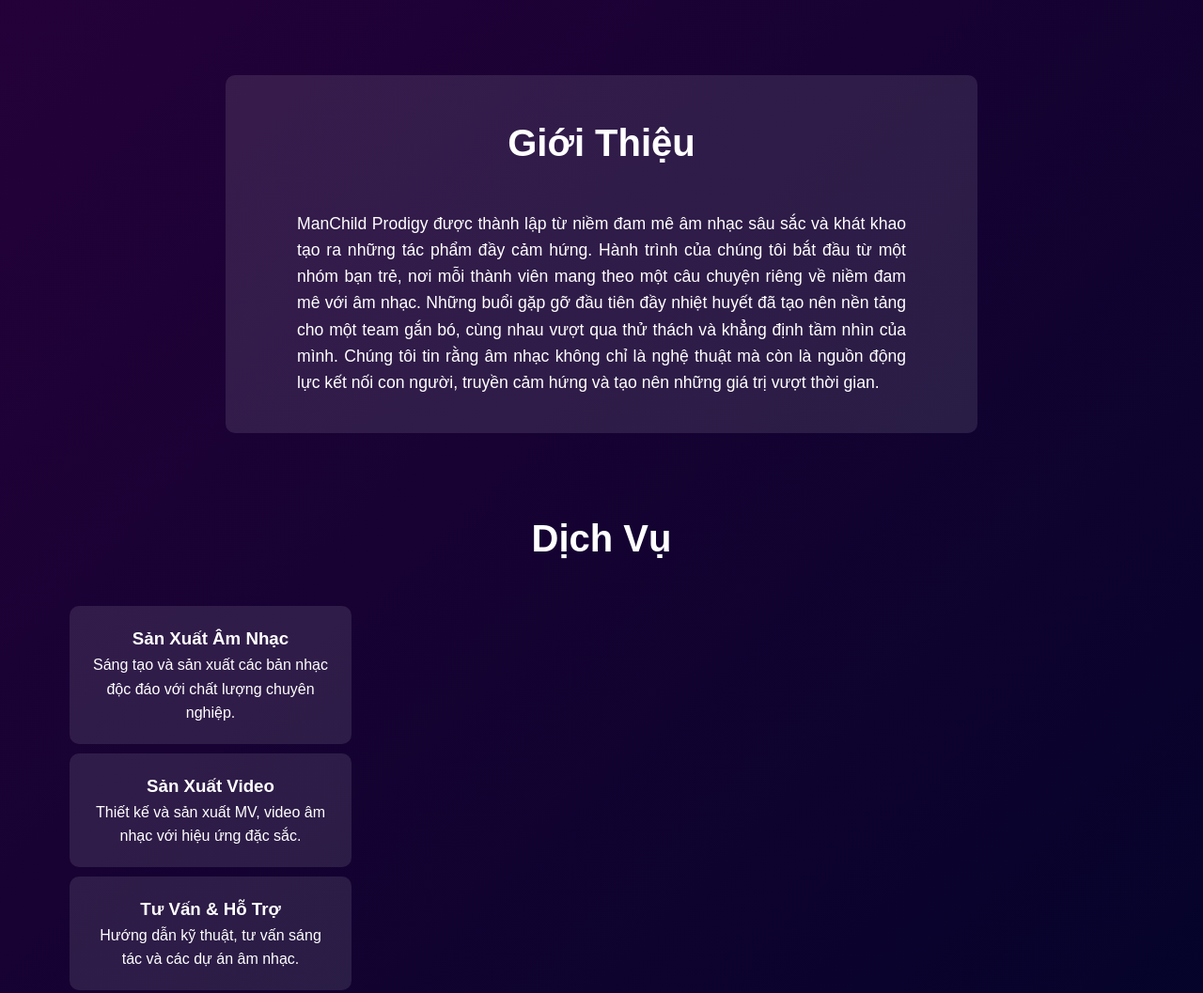
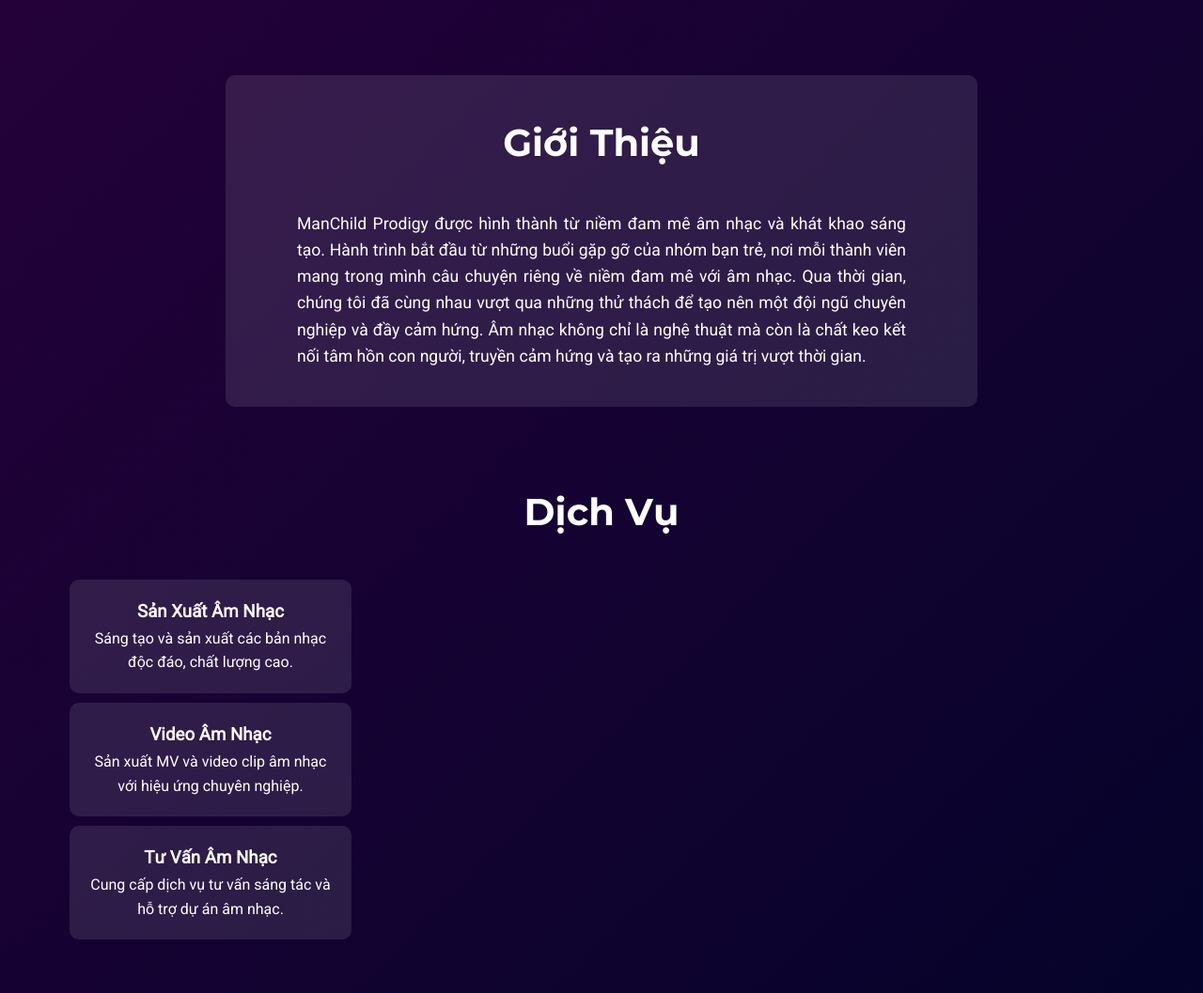
Before and after one commit to Husze01/MCP, a plain HTML site: page index.html in a window 1280 px wide. Shown: the part 720-1777 px from the top of the page at 94% size. Drawn offline with Linux system fonts and the light colour scheme.

Commit message:
Update index.html

```diff
--- a/index.html
+++ b/index.html
@@ -4,69 +4,58 @@
   <meta charset="UTF-8">
   <meta name="viewport" content="width=device-width, initial-scale=1.0">
   <title>ManChild Prodigy - Trang Web Giới Thiệu</title>
+  <!-- Google Fonts: Montserrat cho tiêu đề, Roboto cho nội dung -->
+  <link href="https://fonts.googleapis.com/css2?family=Montserrat:wght@700&family=Roboto:wght@400&display=swap" rel="stylesheet">
   <style>
-    /* Reset margin và padding */
-    * {
-      margin: 0;
-      padding: 0;
-      box-sizing: border-box;
-    }
-
+    /* Reset & Cấu hình cơ bản */
+    * { margin: 0; padding: 0; box-sizing: border-box; }
     body {
-      font-family: Arial, sans-serif;
+      font-family: 'Roboto', sans-serif;
       background: linear-gradient(135deg, #2e003e, #000428);
       color: #fff;
       line-height: 1.6;
       overflow-x: hidden;
     }
-
-    /* Header với Navigation */
+    /* Header & Navigation */
     header {
-      background: rgba(0, 0, 0, 0.4);
+      background: rgba(0,0,0,0.4);
       padding: 20px 0;
       position: fixed;
+      top: 0;
       width: 100%;
-      top: 0;
       z-index: 100;
       animation: fadeIn 1s ease-in;
     }
-
     .container {
       width: 90%;
       max-width: 1200px;
       margin: 0 auto;
     }
-
     nav {
       display: flex;
       justify-content: space-between;
       align-items: center;
     }
-
-    nav .logo {
+    .logo {
+      font-family: 'Montserrat', sans-serif;
       font-size: 1.8em;
       font-weight: bold;
     }
-
     nav ul {
       list-style: none;
       display: flex;
     }
-
     nav ul li {
       margin-left: 20px;
     }
-
     nav ul li a {
       text-decoration: none;
       color: #fff;
       transition: color 0.3s;
     }
-
     nav ul li a:hover {
       color: #ffd700;
     }
-
     /* Hero Section */
     .hero {
       height: 100vh;
@@ -77,51 +66,45 @@
       padding-top: 80px; /* Dành chỗ cho header cố định */
       animation: fadeIn 2s ease-in;
     }
-
     .hero h1 {
+      font-family: 'Montserrat', sans-serif;
       font-size: 3.5em;
       margin-bottom: 20px;
     }
-
     .hero p {
       font-size: 1.5em;
     }
-
-    /* Các Section */
+    /* Các Section chung */
     section {
       padding: 80px 0;
       animation: fadeIn 1.5s ease-in;
     }
-
     section h2 {
       text-align: center;
       margin-bottom: 40px;
+      font-family: 'Montserrat', sans-serif;
       font-size: 2.5em;
     }
-
-    /* Mục Giới Thiệu */
-    #introduction {
-      background: rgba(255, 255, 255, 0.1);
+    /* About Section */
+    #about {
+      background: rgba(255,255,255,0.1);
       padding: 40px;
       border-radius: 10px;
+      max-width: 800px;
       margin: 0 auto;
-      max-width: 800px;
     }
-
-    #introduction p {
+    #about p {
       font-size: 1.1em;
       text-align: justify;
     }
-
-    /* Mục Dịch Vụ */
+    /* Services Section */
     #services {
       display: flex;
       flex-wrap: wrap;
       justify-content: center;
     }
-
     .service-item {
-      background: rgba(255, 255, 255, 0.1);
+      background: rgba(255,255,255,0.1);
       border-radius: 10px;
       padding: 20px;
       margin: 10px;
@@ -130,39 +113,29 @@
       text-align: center;
       transition: transform 0.3s;
     }
-
     .service-item:hover {
       transform: scale(1.05);
     }
-
-    /* Mục Liên Hệ */
+    /* Contact Section */
     #contact {
-      background: rgba(255, 255, 255, 0.1);
+      background: rgba(255,255,255,0.1);
       padding: 40px;
       border-radius: 10px;
       max-width: 600px;
       margin: 0 auto;
       text-align: center;
     }
-
     /* Footer */
     footer {
       text-align: center;
       padding: 20px;
-      border-top: 1px solid rgba(255, 255, 255, 0.2);
+      border-top: 1px solid rgba(255,255,255,0.2);
       animation: fadeIn 1s ease-in;
     }
-
-    /* Animation keyframes */
+    /* Animation */
     @keyframes fadeIn {
-      from {
-        opacity: 0;
-        transform: translateY(20px);
-      }
-      to {
-        opacity: 1;
-        transform: translateY(0);
-      }
+      from { opacity: 0; transform: translateY(20px); }
+      to { opacity: 1; transform: translateY(0); }
     }
   </style>
 </head>
@@ -173,7 +146,7 @@
       <nav>
         <div class="logo">ManChild Prodigy</div>
         <ul>
-          <li><a href="#introduction">Giới Thiệu</a></li>
+          <li><a href="#about">Giới Thiệu</a></li>
           <li><a href="#services">Dịch Vụ</a></li>
           <li><a href="#contact">Liên Hệ</a></li>
         </ul>
@@ -182,44 +155,43 @@
   </header>
 
   <!-- Hero Section -->
-  <div class="hero">
+  <section class="hero">
     <div class="container">
       <h1>ManChild Prodigy</h1>
       <p>Đam mê âm nhạc & sáng tạo không giới hạn</p>
     </div>
-  </div>
+  </section>
 
-  <!-- Giới Thiệu -->
-  <section id="introduction">
+  <!-- About Section -->
+  <section id="about">
     <div class="container">
       <h2>Giới Thiệu</h2>
       <p>
-        ManChild Prodigy được thành lập từ niềm đam mê âm nhạc sâu sắc và khát khao tạo ra những tác phẩm đầy cảm hứng. Hành trình của chúng tôi bắt đầu từ một nhóm bạn trẻ, nơi mỗi thành viên mang theo một câu chuyện riêng về niềm đam mê với âm nhạc.
-        Những buổi gặp gỡ đầu tiên đầy nhiệt huyết đã tạo nên nền tảng cho một team gắn bó, cùng nhau vượt qua thử thách và khẳng định tầm nhìn của mình. Chúng tôi tin rằng âm nhạc không chỉ là nghệ thuật mà còn là nguồn động lực kết nối con người, truyền cảm hứng và tạo nên những giá trị vượt thời gian.
+        ManChild Prodigy được hình thành từ niềm đam mê âm nhạc và khát khao sáng tạo. Hành trình bắt đầu từ những buổi gặp gỡ của nhóm bạn trẻ, nơi mỗi thành viên mang trong mình câu chuyện riêng về niềm đam mê với âm nhạc. Qua thời gian, chúng tôi đã cùng nhau vượt qua những thử thách để tạo nên một đội ngũ chuyên nghiệp và đầy cảm hứng. Âm nhạc không chỉ là nghệ thuật mà còn là chất keo kết nối tâm hồn con người, truyền cảm hứng và tạo ra những giá trị vượt thời gian.
       </p>
     </div>
   </section>
 
-  <!-- Dịch Vụ -->
+  <!-- Services Section -->
   <section id="services">
     <div class="container">
       <h2>Dịch Vụ</h2>
       <div class="service-item">
         <h3>Sản Xuất Âm Nhạc</h3>
-        <p>Sáng tạo và sản xuất các bản nhạc độc đáo với chất lượng chuyên nghiệp.</p>
+        <p>Sáng tạo và sản xuất các bản nhạc độc đáo, chất lượng cao.</p>
       </div>
       <div class="service-item">
-        <h3>Sản Xuất Video</h3>
-        <p>Thiết kế và sản xuất MV, video âm nhạc với hiệu ứng đặc sắc.</p>
+        <h3>Video Âm Nhạc</h3>
+        <p>Sản xuất MV và video clip âm nhạc với hiệu ứng chuyên nghiệp.</p>
       </div>
       <div class="service-item">
-        <h3>Tư Vấn & Hỗ Trợ</h3>
-        <p>Hướng dẫn kỹ thuật, tư vấn sáng tác và các dự án âm nhạc.</p>
+        <h3>Tư Vấn Âm Nhạc</h3>
+        <p>Cung cấp dịch vụ tư vấn sáng tác và hỗ trợ dự án âm nhạc.</p>
       </div>
     </div>
   </section>
 
-  <!-- Liên Hệ -->
+  <!-- Contact Section -->
   <section id="contact">
     <div class="container">
       <h2>Liên Hệ</h2>
```
